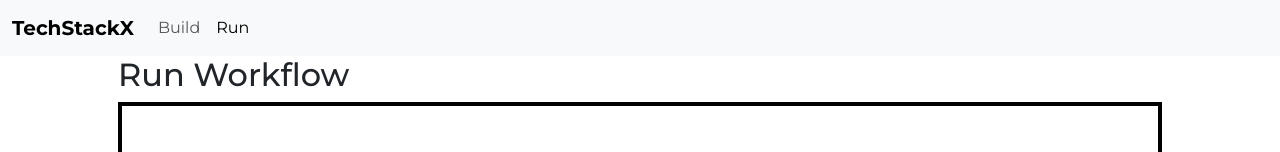
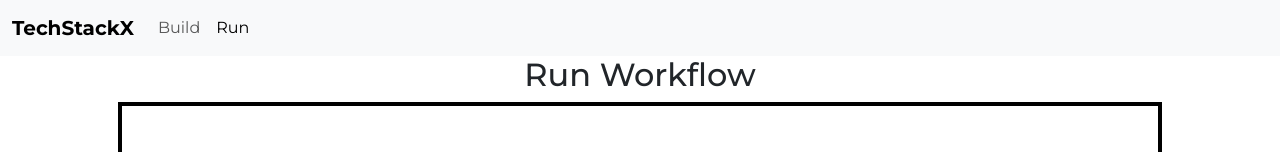
Before and after one commit to VibhashDwivedi/TechStacX, a React (Create React App) app in the folder frontend/: page /upload in a window 1280 px wide. Shown: the top 152 px of the page. Built offline with nearby package versions, Linux system fonts and the light colour scheme; no server answers.

Commit message:
text-center

```diff
--- a/frontend/src/components/Upload.jsx
+++ b/frontend/src/components/Upload.jsx
@@ -127,7 +127,7 @@ const UploadPage = () => {
 
   return (
     <div className="container px-5">
-      <h2>Run Workflow</h2>
+      <h2 className='text-center'>Run Workflow</h2>
       <Dropzone onDrop={acceptedFiles => {
         setFile(acceptedFiles[0]);
         setFileName(acceptedFiles[0].name);
```
